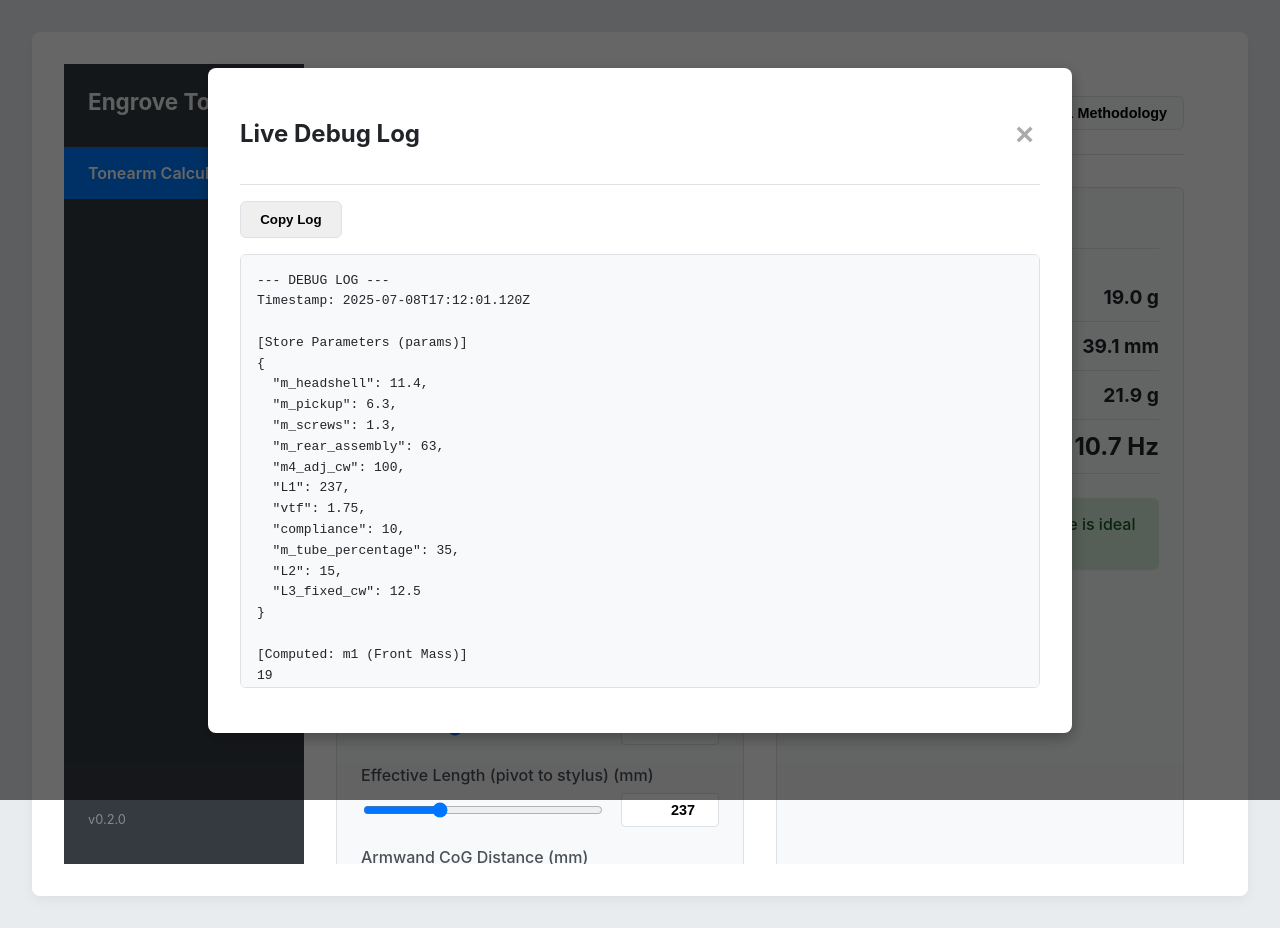
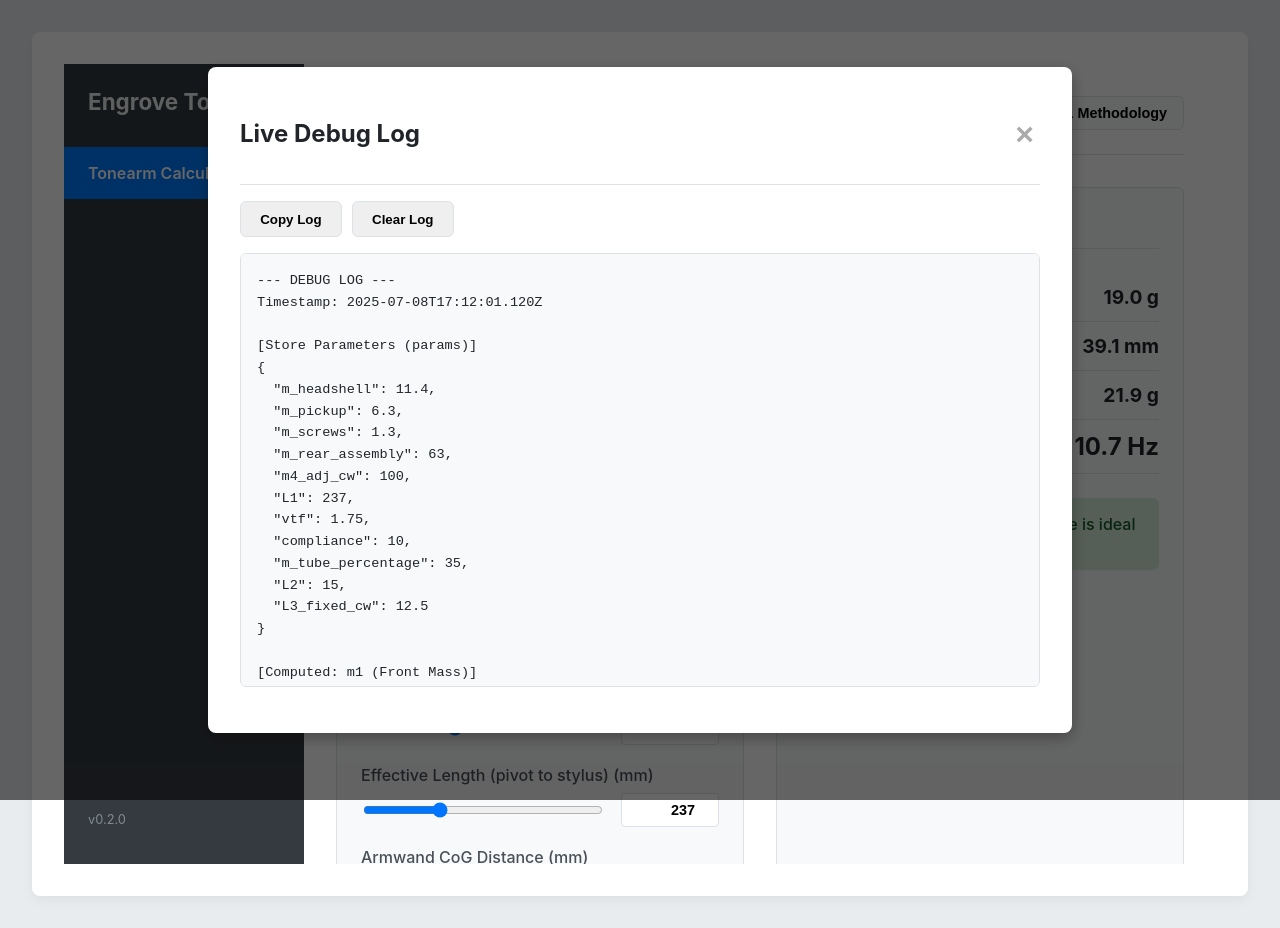
Before and after one commit to Engrove/Turntable, a Vue app: page / in a window 1280 px wide. Both pictures are taken after a click on the button "Debug Log". Built offline with nearby package versions, Linux system fonts and the light colour scheme.

Commit message:
Update TonearmCalculatorView.vue

```diff
--- a/src/views/TonearmCalculatorView.vue
+++ b/src/views/TonearmCalculatorView.vue
@@ -5,9 +5,9 @@ import ResultsPanel from '@/components/ResultsPanel.vue'
 import TonearmVisualizer from '@/components/TonearmVisualizer.vue'
 import SensitivityCharts from '@/components/SensitivityCharts.vue'
 import HelpModal from '@/components/HelpModal.vue'
-import { useTonearmStore } from '@/store/tonearmStore.js' // Importera storen
+import { useTonearmStore } from '@/store/tonearmStore.js'
 
-const store = useTonearmStore(); // Initiera storen för att komma åt datan
+const store = useTonearmStore();
 
 // Reaktiva variabler för att styra modalerna
 const showHelp = ref(false);
@@ -16,7 +16,8 @@ const copyButtonText = ref('Copy Log');
 
 // En computed property som samlar all relevant data till en läsbar textsträng
 const debugLog = computed(() => {
-  return `
+  // Lägg till grundläggande info i början av loggen
+  const baseInfo = `
 --- DEBUG LOG ---
 Timestamp: ${new Date().toISOString()}
 
@@ -31,7 +32,12 @@ ${JSON.stringify(store.calculatedResults, null, 2)}
 
 [Computed: diagnosis]
 ${JSON.stringify(store.diagnosis, null, 2)}
+
+--- Component & Runtime Logs ---
   `.trim();
+
+  // Returnera basinfo följt av meddelanden från storen
+  return baseInfo + '\n' + store.debugMessages.join('\n');
 });
 
 // Funktion för att kopiera loggen till urklipp
@@ -46,6 +52,13 @@ const copyLog = () => {
     copyButtonText.value = 'Failed to copy!';
   });
 };
+
+const clearCurrentLog = () => {
+  store.clearDebugMessages();
+};
+
+// Logga att TonearmCalculatorView mountas (för att se flödet)
+store.addDebugMessage('TonearmCalculatorView', 'Component mounted.');
 </script>
 
 <template>
@@ -95,7 +108,7 @@ const copyLog = () => {
       </template>
     </HelpModal>
 
-    <!-- Debug-modalen (din utmärkta idé) -->
+    <!-- Debug-modalen -->
     <HelpModal :isOpen="showDebug" @close="showDebug = false">
         <template #header>
             <h2>Live Debug Log</h2>
@@ -103,6 +116,7 @@ const copyLog = () => {
         <template #default>
             <div class="debug-controls">
                 <button @click="copyLog" class="copy-button">{{ copyButtonText }}</button>
+                <button @click="clearCurrentLog" class="copy-button">Clear Log</button>
             </div>
             <pre class="log-content"><code>{{ debugLog }}</code></pre>
         </template>
@@ -174,6 +188,8 @@ const copyLog = () => {
 /* Stilar för innehållet i debug-modalen */
 .debug-controls {
     margin-bottom: 1rem;
+    display: flex; /* För att placera knappar bredvid varandra */
+    gap: 10px; /* Mellanrum mellan knappar */
 }
 .copy-button {
     padding: 0.6rem 1.2rem;
@@ -191,5 +207,7 @@ const copyLog = () => {
     word-wrap: break-word;
     max-height: 50vh;
     overflow-y: auto;
+    font-family: monospace; /* Gör loggen mer läsbar */
+    font-size: 0.85rem;
 }
 </style>
```
